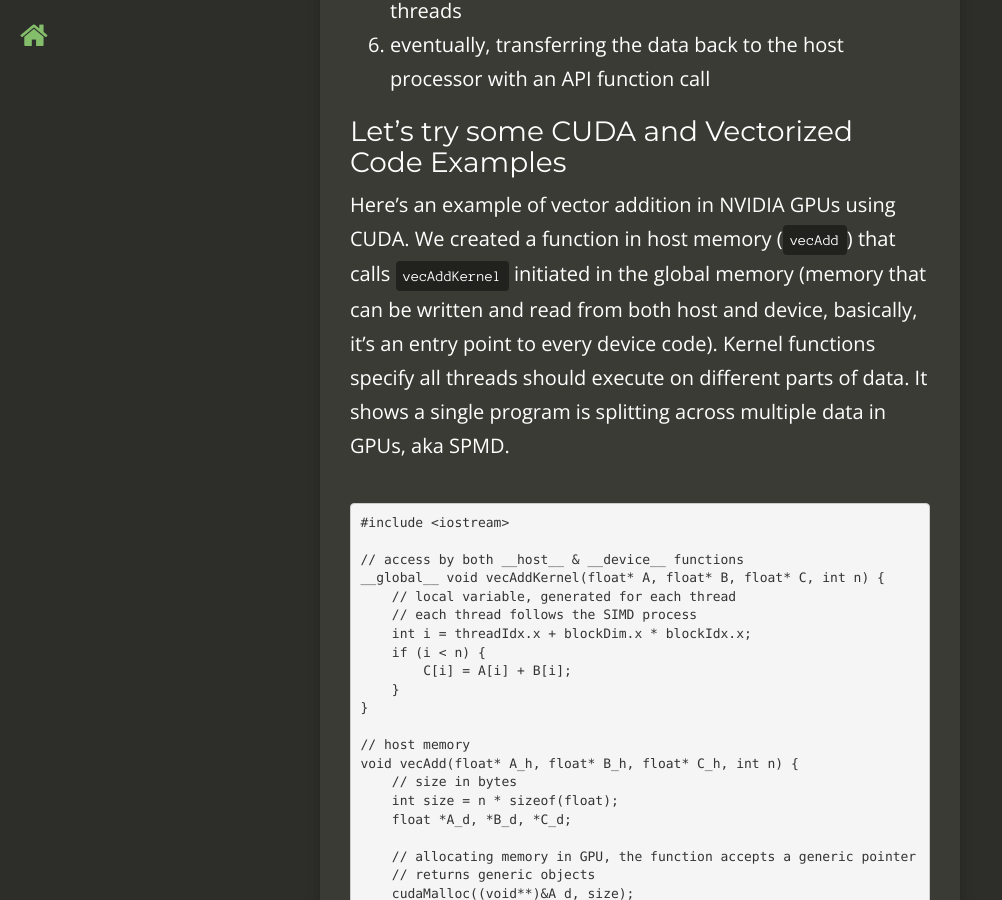
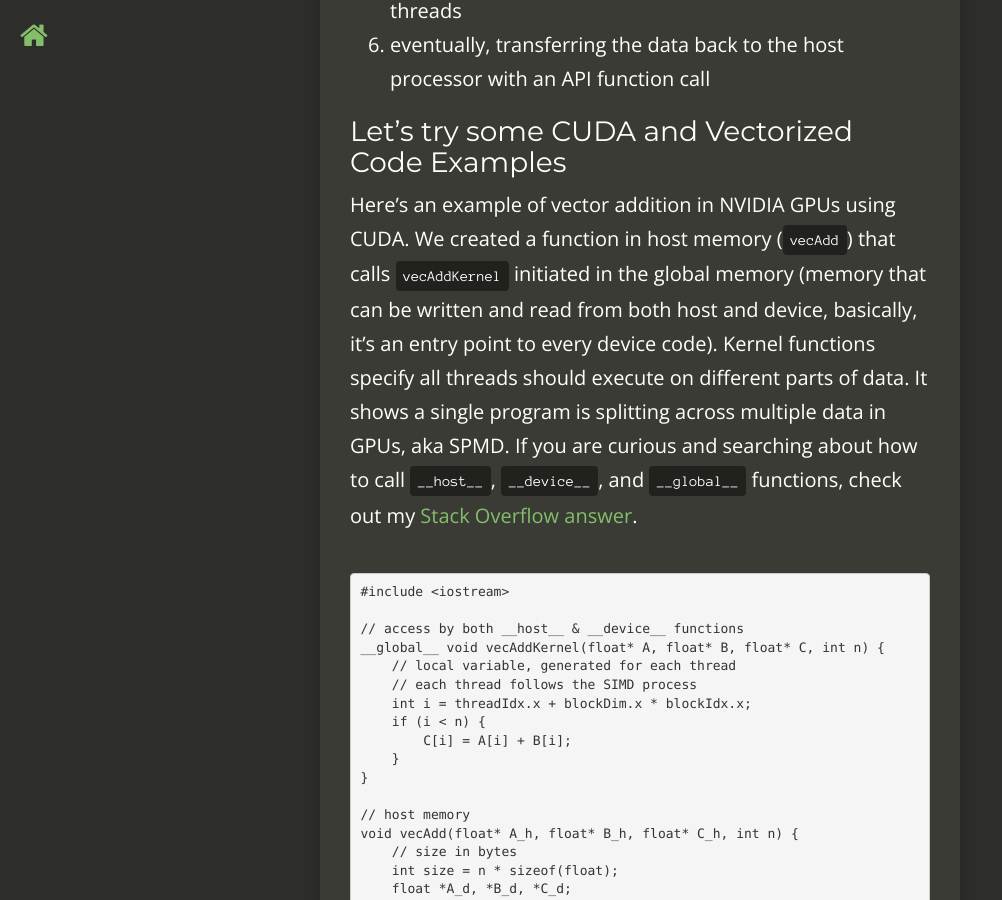
Before and after one commit to khushi-411/khushi-411.github.io, a Jekyll site: the page built from _posts/2023-08-11-gpu_intro.md, in a window 1280 px wide and 900 px high, scrolled down 4643 px. Shown: the whole window, without its empty margins (0-1002 px from the left). Built offline with Jekyll 4.4.1, drawn with Linux system fonts in a browser that asks for light colours; nearby versions of some CDN libraries; comment, search, counter and statistics services are not loaded.

Commit message:
make table center align and add stackoverflow link

````diff
--- a/_posts/2023-08-11-gpu_intro.md
+++ b/_posts/2023-08-11-gpu_intro.md
@@ -62,7 +62,7 @@
 of operations simultaneously. Please see the pictures below, which depict
 the fundamental architectural difference between the CPU and the GPU.
 
-<table class="center">
+<table style="margin: 0 auto;">
   <tr>
     <th>CPU Architecture</th>
     <th>GPU Architecture</th>
@@ -124,6 +124,8 @@
 host and device, basically, it's an entry point to every device code).
 Kernel functions specify all threads should execute on different parts of data.
 It shows a single program is splitting across multiple data in GPUs, aka SPMD.
+If you are curious and searching about how to call `__host__`, `__device__`, and `__global__`
+functions, check out my [Stack Overflow answer](https://stackoverflow.com/a/76863144/14473589).
 ```cu
 #include <iostream>
 
````
